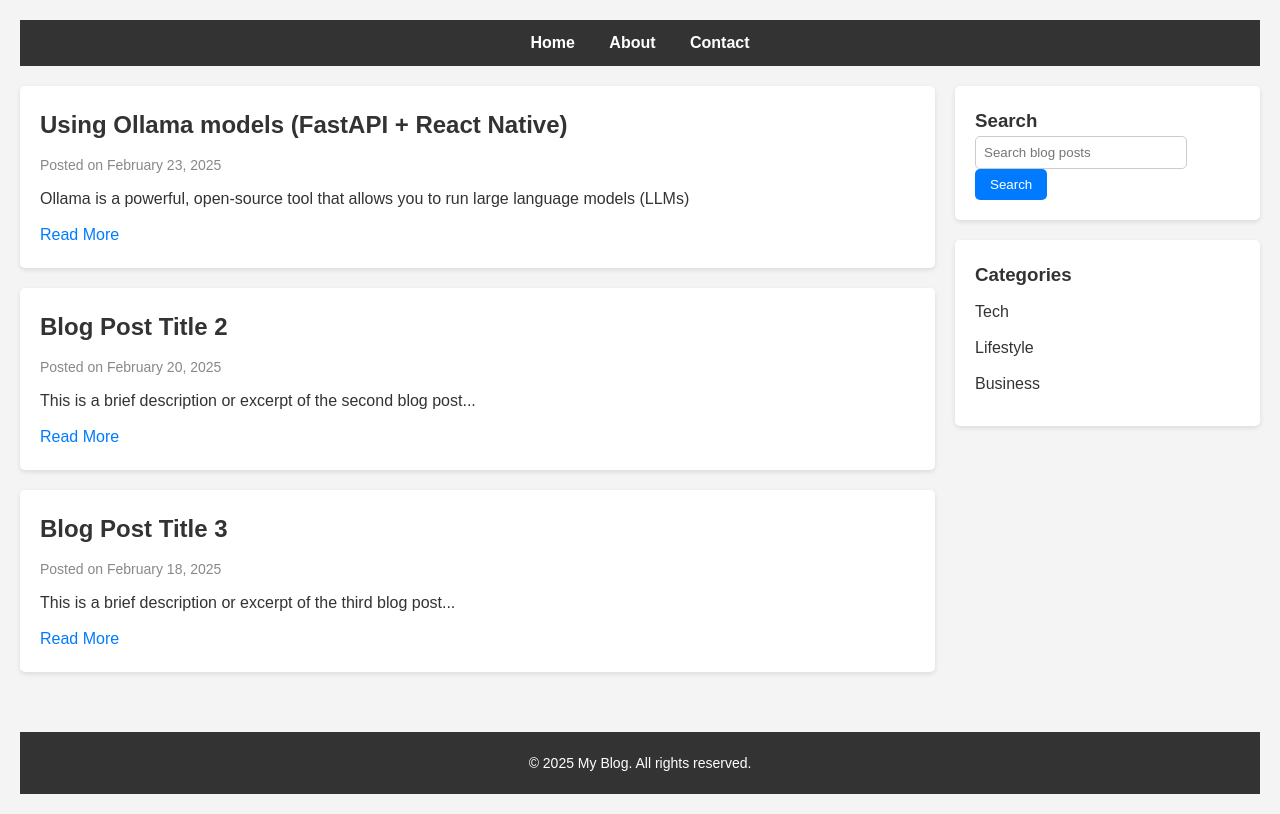
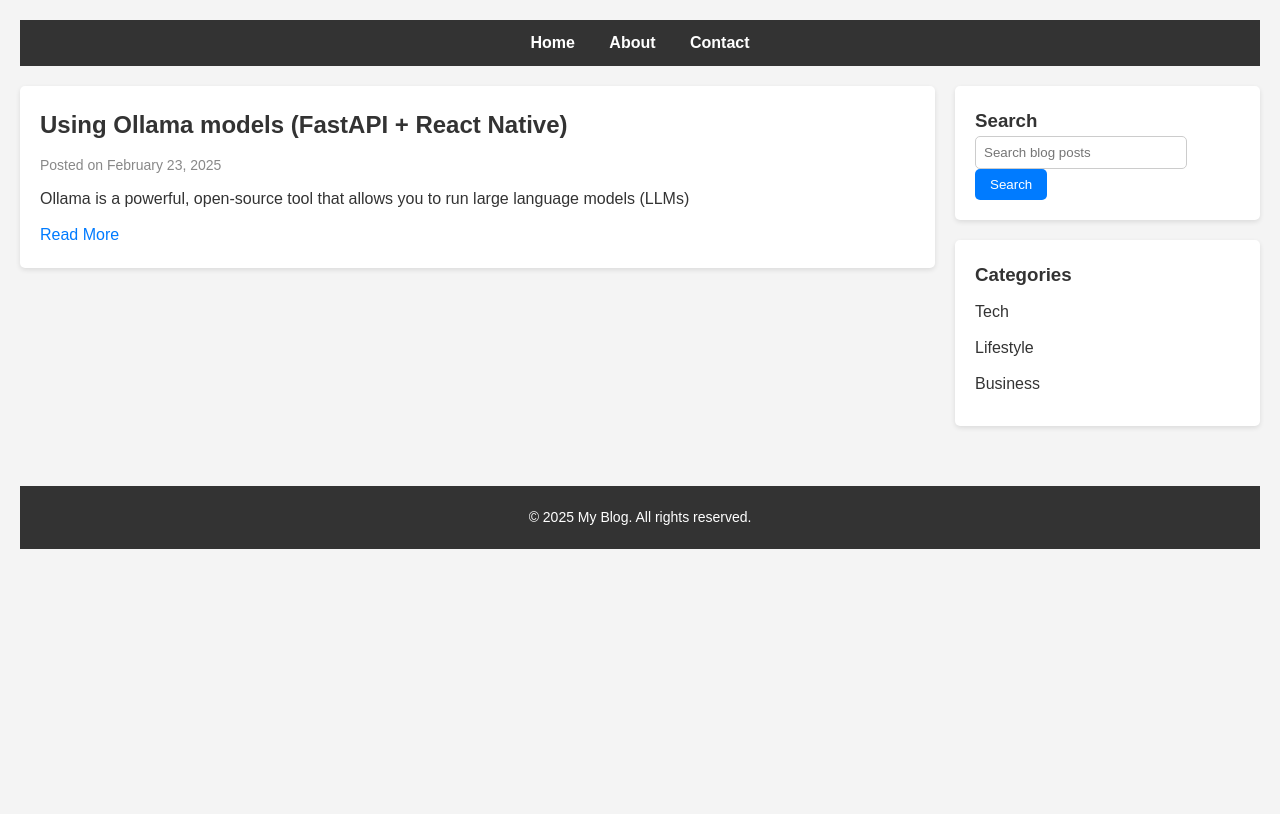
Before and after one commit to vcse59/vcse59.github.io, a plain HTML site: page index.html in a window 1280 px wide. Drawn offline with Linux system fonts and the light colour scheme.

Commit message:
Update index.html

```diff
--- a/index.html
+++ b/index.html
@@ -30,20 +30,6 @@
                     (LLMs)</p>
                 <a href="blogs/OllamaArticle.html" class="read-more">Read More</a>
             </article>
-
-            <article class="post">
-                <h2><a href="#">Blog Post Title 2</a></h2>
-                <p class="date">Posted on February 20, 2025</p>
-                <p class="excerpt">This is a brief description or excerpt of the second blog post...</p>
-                <a href="#" class="read-more">Read More</a>
-            </article>
-
-            <article class="post">
-                <h2><a href="#">Blog Post Title 3</a></h2>
-                <p class="date">Posted on February 18, 2025</p>
-                <p class="excerpt">This is a brief description or excerpt of the third blog post...</p>
-                <a href="#" class="read-more">Read More</a>
-            </article>
         </section>
 
         <aside>
```
